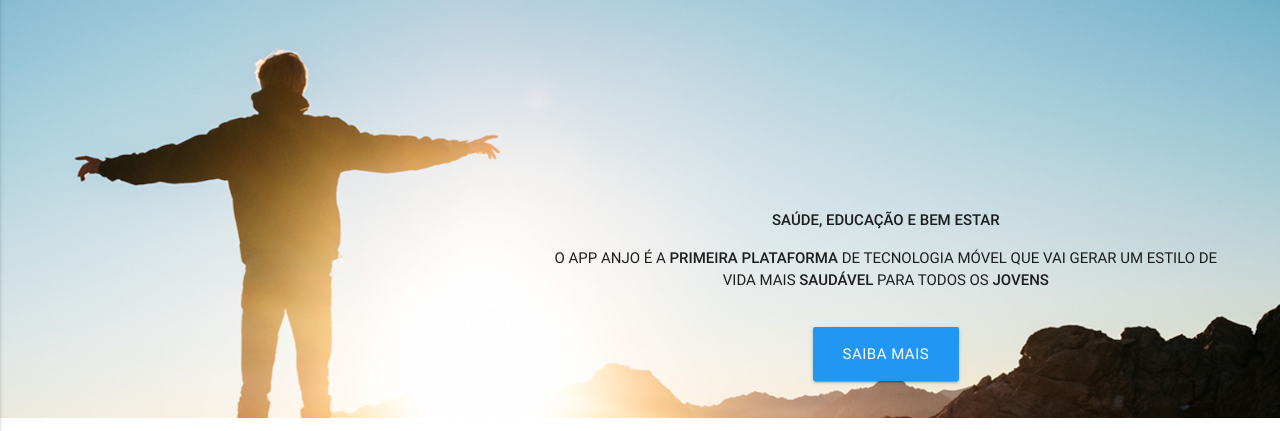
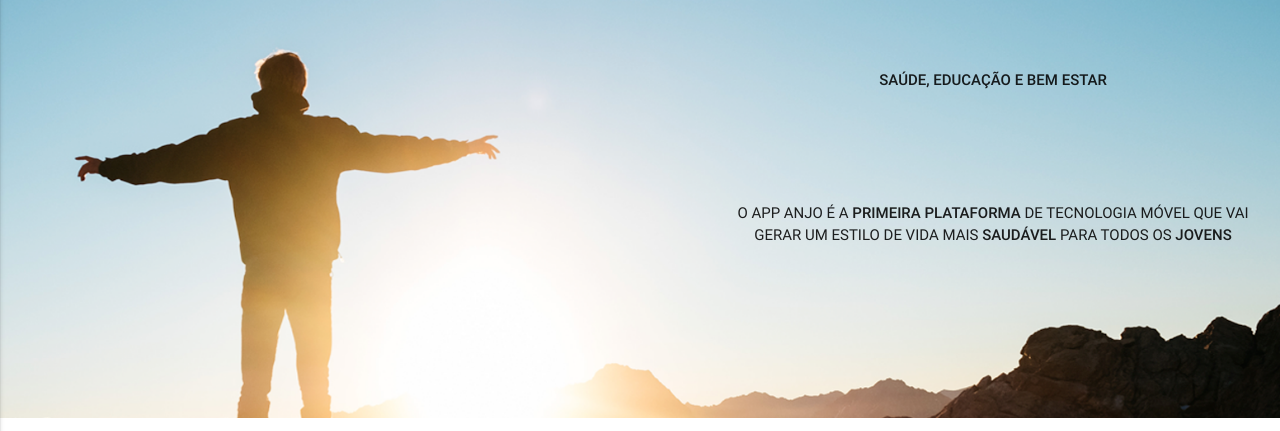
Before and after one commit to diogoskopinski/AnjoSiteDiogo, a plain HTML site: page public/index.html in a window 1280 px wide. Shown: the part 136-567 px from the top of the page. Drawn offline with Linux system fonts and the light colour scheme; no server answers.

Commit message:
Ajustes Home

```diff
--- a/public/css/index.css
+++ b/public/css/index.css
@@ -11,6 +11,20 @@
 	}
 }
 
+#divMenuContainer {
+    padding-right: 0;
+}
+
+#divTextoHomePrimeiro {
+    margin-left: 20%;
+    margin-right: 0;
+    padding: 0;
+}
+
+#pEducacao {
+    margin-bottom: 20%;
+}
+
 #pEspacoImagem{
 	width: auto;
     height: 125px;
@@ -21,5 +35,5 @@
 }
 
 #divImgLogo {
-    height: 180px;
+    height: 40px;
 }
--- a/public/index.html
+++ b/public/index.html
@@ -64,18 +64,15 @@
         <main>
             <div class="index-banner">
                 <div class="section no-pad-bot">
-                    <div class="menu-container">
-                        <div class="row center">
+                    <div id="divMenuContainer" class="menu-container">
+                        <div id="divTextoHomePrimeiro" class="row center">
                             <div class="col s12 m7 right">
                                 <div id="divImgLogo" class="row s12">
                                     <!-- <img class="index-banner-logo" src="/img/logo_semfundo.png"> -->
                                 </div>
                                 <div class="row s12">
-                                    <p class="header light"><strong>SAÚDE, EDUCAÇÃO E BEM ESTAR</strong></p>
+                                    <p id="pEducacao" class="header light"><strong>SAÚDE, EDUCAÇÃO E BEM ESTAR</strong></p>
                                     <p>O APP ANJO É A <strong>PRIMEIRA PLATAFORMA</strong> DE TECNOLOGIA MÓVEL QUE VAI GERAR UM ESTILO DE VIDA MAIS <strong>SAUDÁVEL</strong> PARA TODOS OS <strong>JOVENS</strong> </p>
-                                </div>
-                                <div class="row s12">
-                                    <a href="#" id="saiba-mais-button" class="btn-large waves-effect waves-light blue">saiba mais</a>
                                 </div>
                             </div>
                         </div>
```
